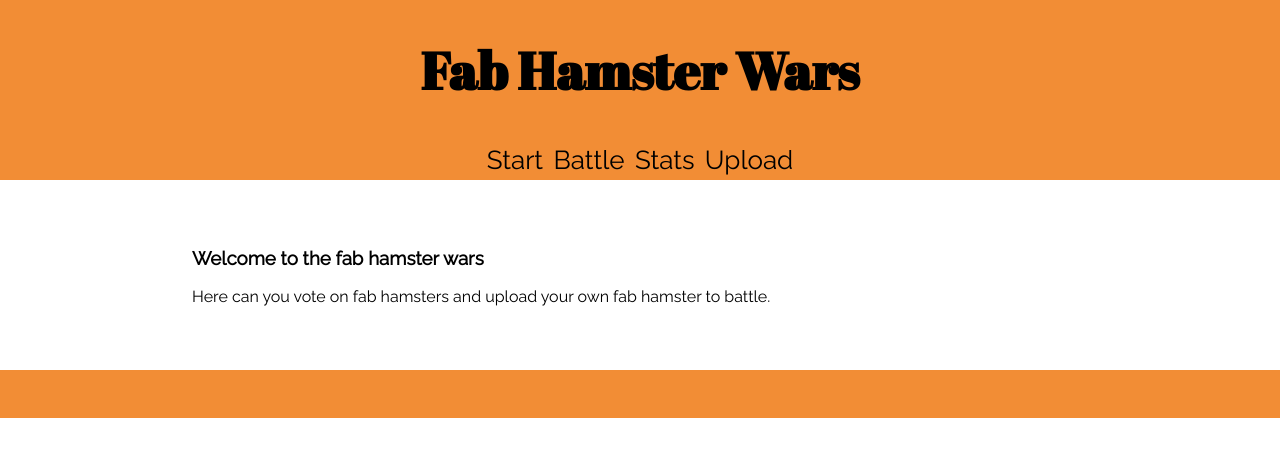
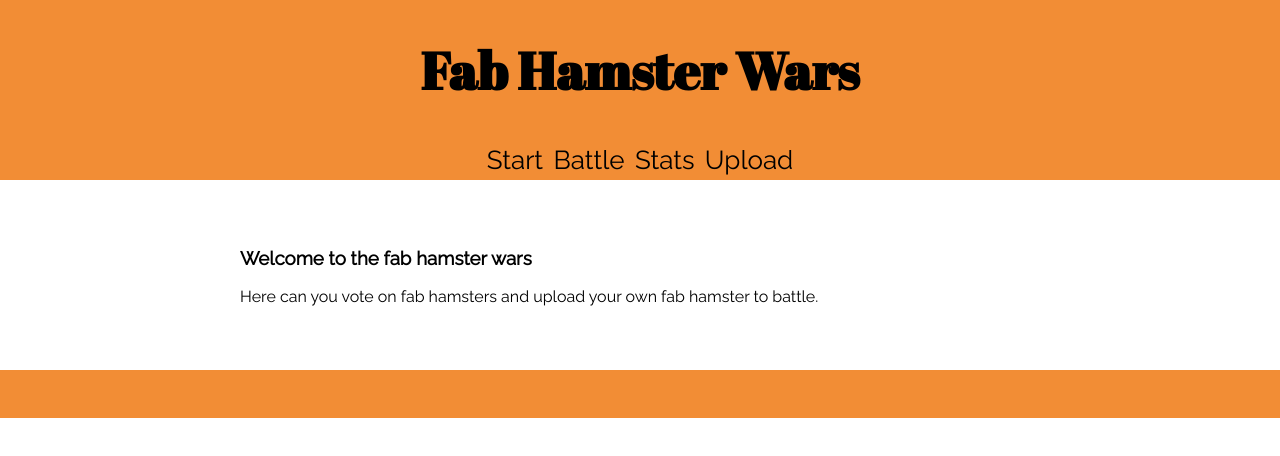
Before and after one commit to iths-jennifer-bunner/hamster-wars, a React (Create React App) app: page / in a window 1280 px wide. Shown: the top 456 px of the page. Built offline with nearby package versions, Linux system fonts and the light colour scheme.

Commit message:
added media only...(css)

```diff
--- a/src/App.css
+++ b/src/App.css
@@ -1,4 +1,4 @@
-
+/* ---------------MOBILE FIRST-------------------- */
 .App-header {
     background-color: #F28D35;
     display: flex;
@@ -9,7 +9,7 @@
     color: black;
 }
 main{
-    padding: 3em 12em 3em 12em;
+    padding: 3em 3em 3em 3em;
 }
 
 header nav{
@@ -48,6 +48,14 @@ h3{
     font-family: 'Raleway', sans-serif;
 }
 
+/* ---------------LARGER TABLETS AND DESKTOP------------------------ */
+
+@media only screen and (min-width: 600px){
+    main{
+        padding: 3em 15em 3em 15em;
+    }
+}
+
 
 /* font-family: 'Abril Fatface', cursive;
 font-family: 'Raleway', sans-serif; */
```
